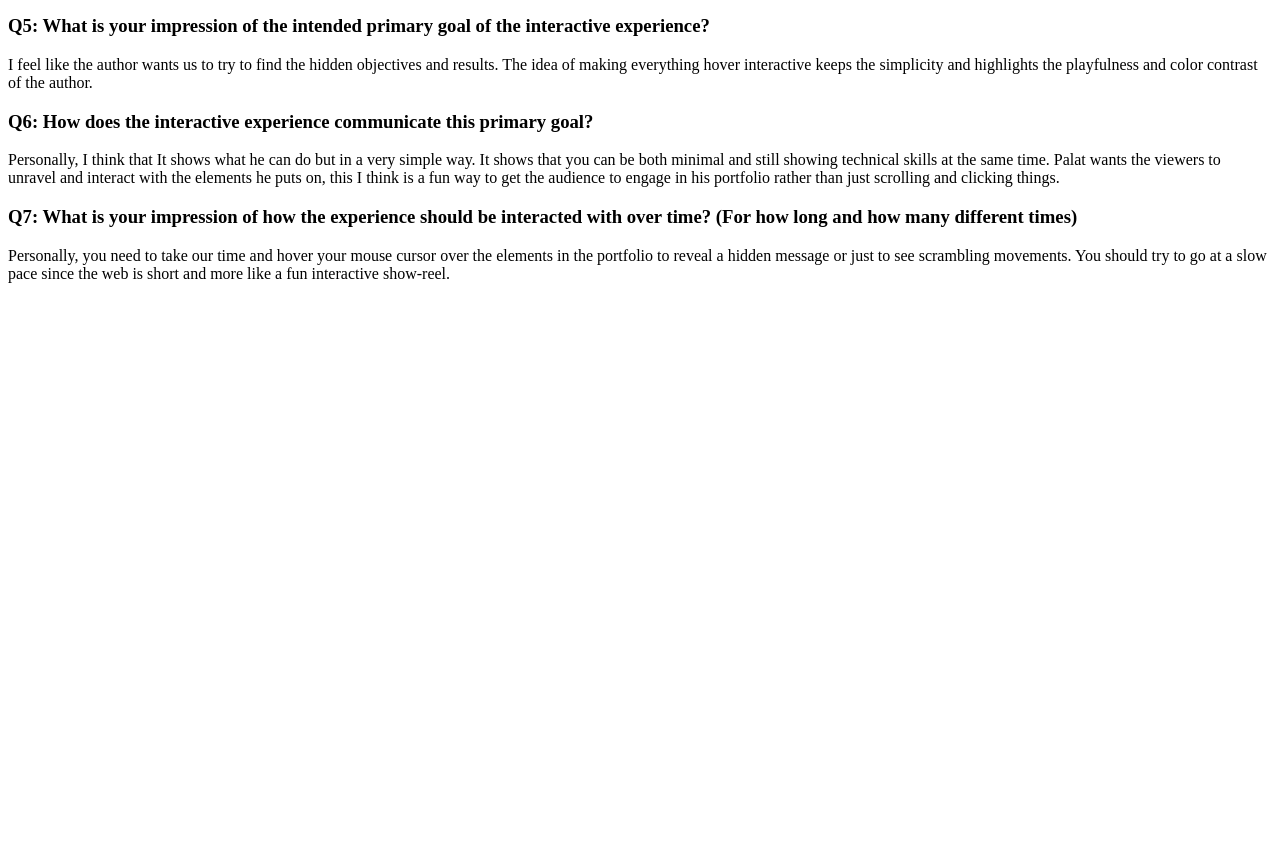
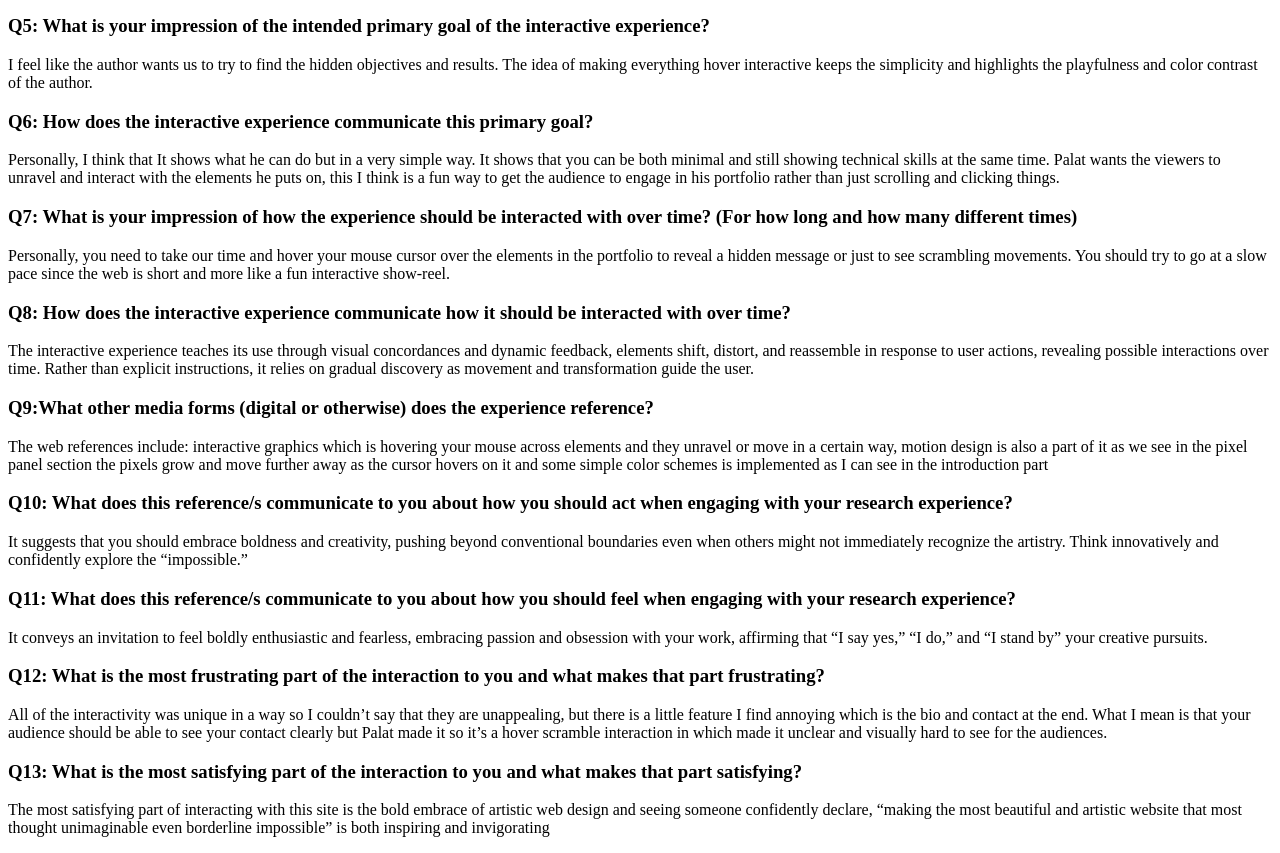
Before and after one commit to Antilted/Antilted.github.io, a plain HTML site: page a1/index.html in a window 1280 px wide. Shown: the part 570-1423 px from the top of the page. Before the commit the page ends 869 px from the top, so only its background shows below. Drawn offline with Linux system fonts and the light colour scheme.

Commit message:
all 13 answered

```diff
--- a/a1/index.html
+++ b/a1/index.html
@@ -115,5 +115,88 @@
         is short and more like a fun interactive show-reel.
       </p>
     </section>
+
+    <section>
+      <h3>
+        Q8: How does the interactive experience communicate how it should be
+        interacted with over time?
+      </h3>
+      <p>
+        The interactive experience teaches its use through visual concordances
+        and dynamic feedback, elements shift, distort, and reassemble in
+        response to user actions, revealing possible interactions over time.
+        Rather than explicit instructions, it relies on gradual discovery as
+        movement and transformation guide the user.
+      </p>
+    </section>
+
+    <section>
+      <h3>
+        Q9:What other media forms (digital or otherwise) does the experience
+        reference?
+      </h3>
+      <p>
+        The web references include: interactive graphics which is hovering your
+        mouse across elements and they unravel or move in a certain way, motion
+        design is also a part of it as we see in the pixel panel section the
+        pixels grow and move further away as the cursor hovers on it and some
+        simple color schemes is implemented as I can see in the introduction
+        part
+      </p>
+    </section>
+
+    <section>
+      <h3>
+        Q10: What does this reference/s communicate to you about how you should
+        act when engaging with your research experience?
+      </h3>
+      <p>
+        It suggests that you should embrace boldness and creativity, pushing
+        beyond conventional boundaries even when others might not immediately
+        recognize the artistry. Think innovatively and confidently explore the
+        “impossible.”
+      </p>
+    </section>
+
+    <section>
+      <h3>
+        Q11: What does this reference/s communicate to you about how you should
+        feel when engaging with your research experience?
+      </h3>
+      <p>
+        It conveys an invitation to feel boldly enthusiastic and fearless,
+        embracing passion and obsession with your work, affirming that “I say
+        yes,” “I do,” and “I stand by” your creative pursuits.
+      </p>
+    </section>
+
+    <section>
+      <h3>
+        Q12: What is the most frustrating part of the interaction to you and
+        what makes that part frustrating?
+      </h3>
+      <p>
+        All of the interactivity was unique in a way so I couldn’t say that they
+        are unappealing, but there is a little feature I find annoying which is
+        the bio and contact at the end. What I mean is that your audience should
+        be able to see your contact clearly but Palat made it so it’s a hover
+        scramble interaction in which made it unclear and visually hard to see
+        for the audiences.
+      </p>
+    </section>
+
+    <section>
+      <h3>
+        Q13: What is the most satisfying part of the interaction to you and what
+        makes that part satisfying?
+      </h3>
+      <p>
+        The most satisfying part of interacting with this site is the bold
+        embrace of artistic web design and seeing someone confidently declare,
+        “making the most beautiful and artistic website that most thought
+        unimaginable even borderline impossible” is both inspiring and
+        invigorating
+      </p>
+    </section>
   </body>
 </html>
```
